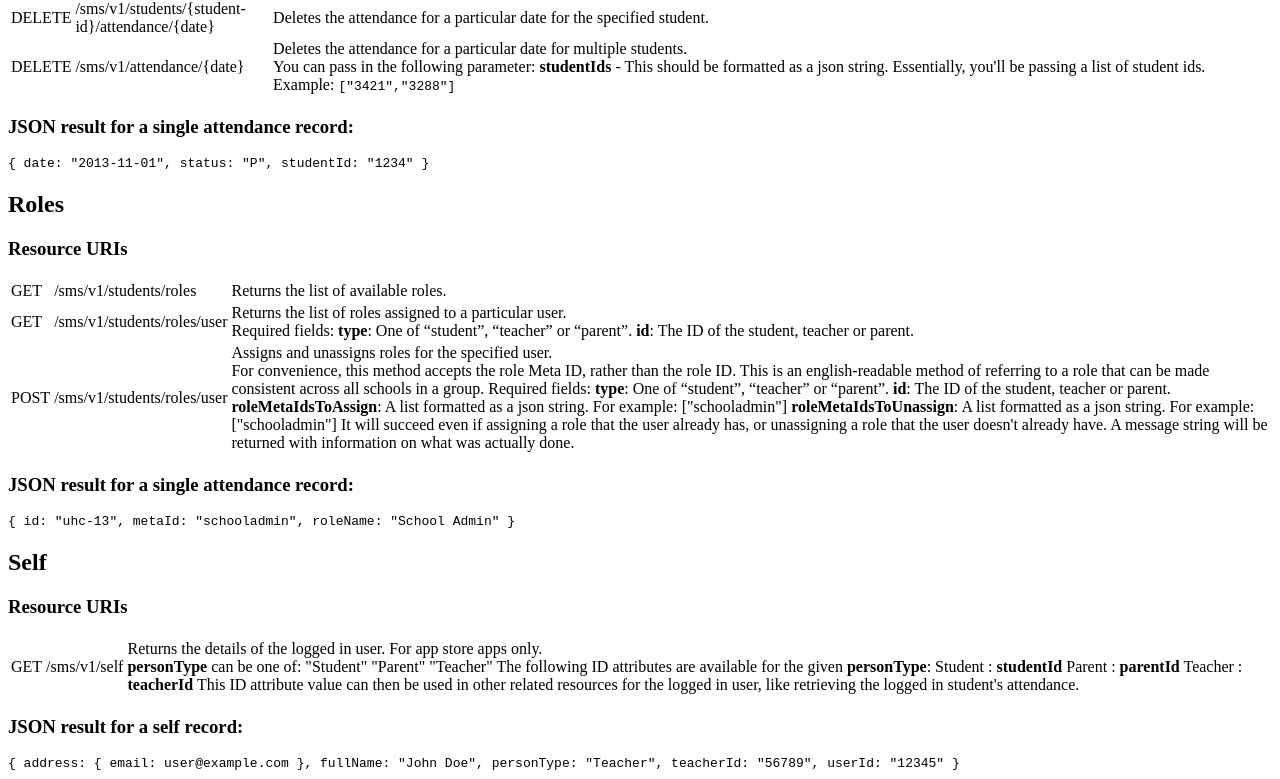
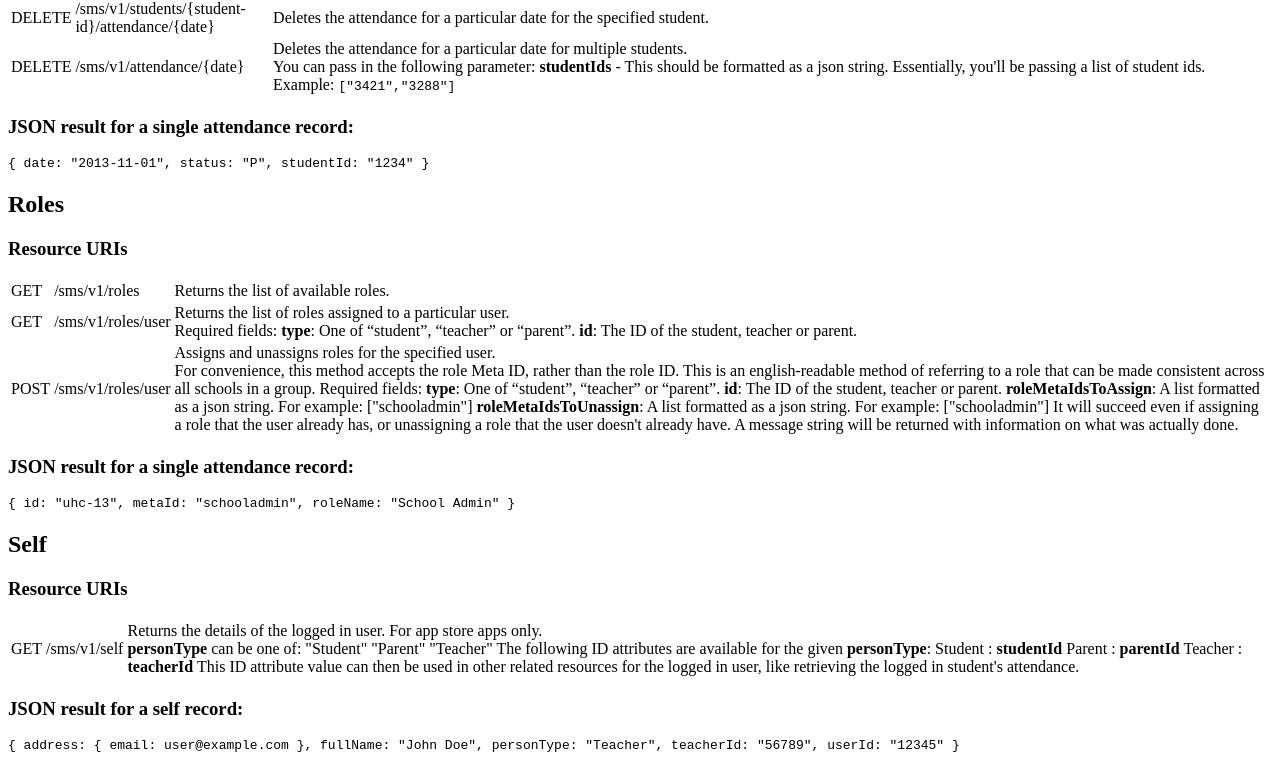
Before and after one commit to arissamad/QSApiManual, a website: page public/02-resources.html in a window 1280 px wide. Shown: the part 6367-7146 px from the top of the page. Drawn offline with Linux system fonts and the light colour scheme.

Commit message:
Typo in roles

```diff
--- a/public/02-resources.html
+++ b/public/02-resources.html
@@ -909,12 +909,12 @@ You can pass in the following parameter:
 <table class="data">
     <tr>
         <td>GET</td>
-        <td class="nowrap">/sms/v1/students/roles</td>
+        <td class="nowrap">/sms/v1/roles</td>
         <td>Returns the list of available roles.</td>
    </tr>
     <tr>
         <td>GET</td>
-        <td class="nowrap">/sms/v1/students/roles/user</td>
+        <td class="nowrap">/sms/v1/roles/user</td>
         <td>Returns the list of roles assigned to a particular user. <div class="toggle-section">
 Required fields:
           <b>type</b>: One of “student”, “teacher” or “parent”.
@@ -923,7 +923,7 @@ Required fields:
    </tr>
     <tr>
         <td>POST</td>
-        <td class="nowrap">/sms/v1/students/roles/user</td>
+        <td class="nowrap">/sms/v1/roles/user</td>
         <td>Assigns and unassigns roles for the specified user. <div class="toggle-section">
 For convenience, this method accepts the role Meta ID, rather than the role ID. This is an english-readable
 method of referring to a role that can be made consistent across all schools in a group.
```
